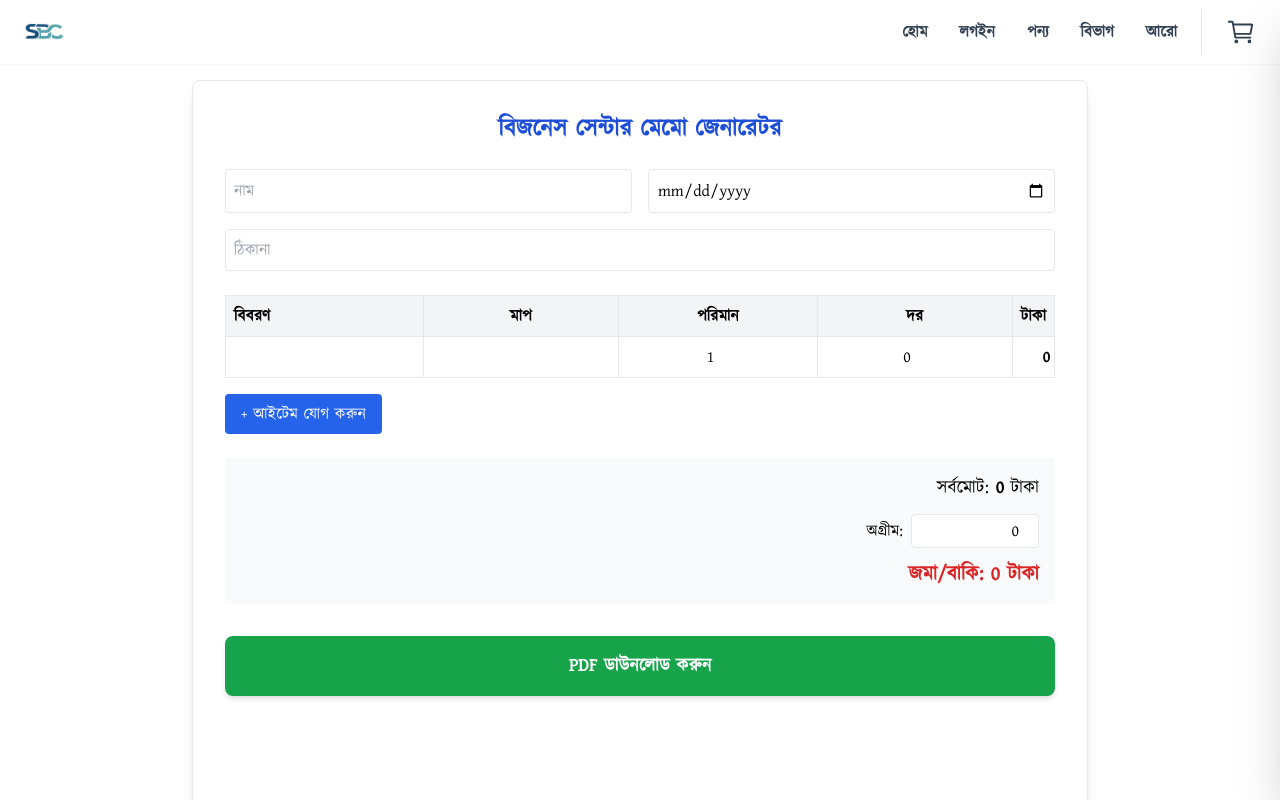
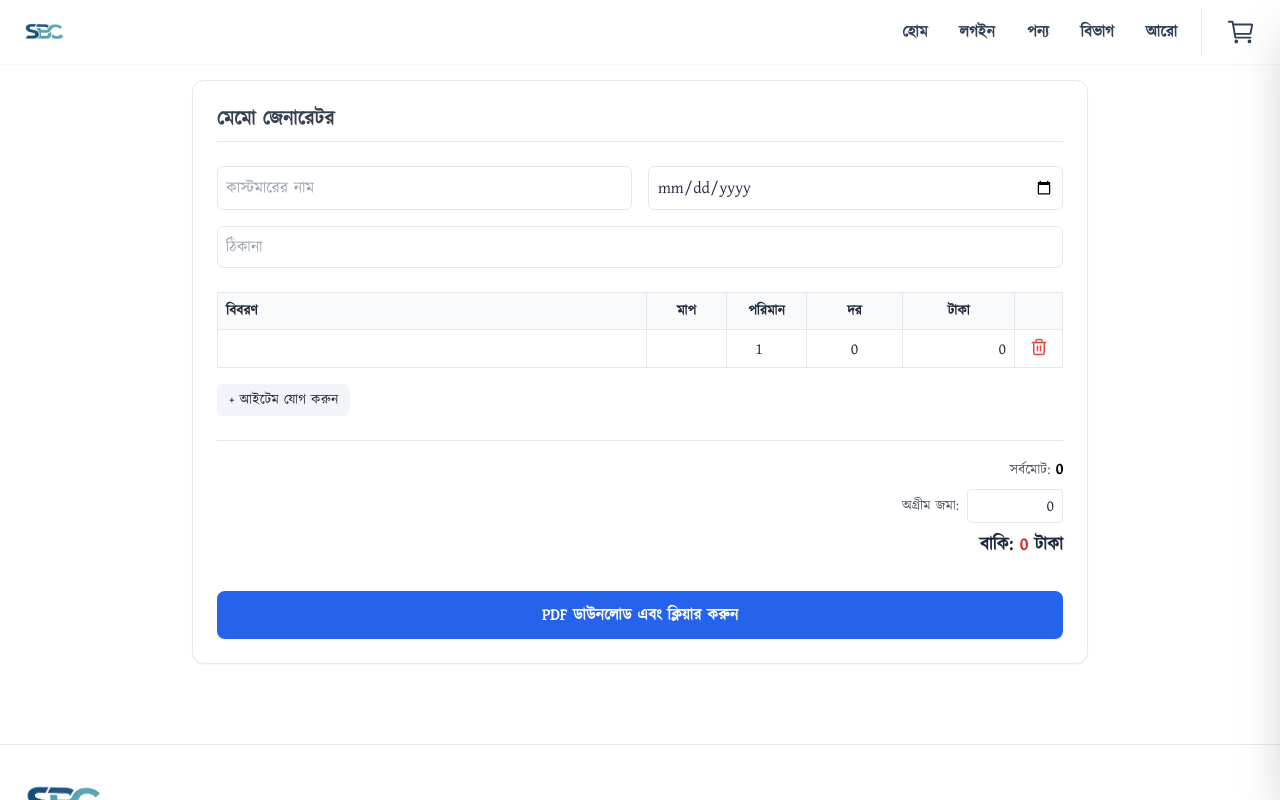
Before and after one commit to rknayem-cpu/sagotombusinesscenter, a Next.js app: page /memo in a window 1280 px wide. Shown: the top 800 px of the page. Built offline with nearby package versions, Linux system fonts and the light colour scheme; no server answers.

Commit message:
updated memo

```diff
--- a/app/memo/page.tsx
+++ b/app/memo/page.tsx
@@ -1,7 +1,7 @@
 "use client";
 import { useState, ChangeEvent } from "react";
+import { Trash2 } from "lucide-react"; // lucide-react আইকন লাইব্রেরি ব্যবহার করা হয়েছে
 
-// টাইপ ইন্টারফেস তৈরি
 interface Item {
   description: string;
   size: string;
@@ -18,26 +18,25 @@ interface FormData {
   advance: number;
 }
 
-export default function MemoForm() {
-  const [formData, setFormData] = useState<FormData>({
+// শুরুর ব্ল্যাঙ্ক স্টেট
+const initialState: FormData = {
   name: "",
   address: "",
   date: "",
   items: [{ description: "", size: "", quantity: 1, rate: 0, total: 0 }],
   advance: 0,
-  });
+};
 
-  // আইটেমের হিসাব আপডেট করা
+export default function MemoForm() {
+  const [formData, setFormData] = useState<FormData>(initialState);
+
   const updateItem = (index: number, field: keyof Item, value: string | number) => {
     const newItems = [...formData.items];
-
-    // টাইপ কাস্টিং নিশ্চিত করা
-    (newItems[index][field] as string | number) = value;
+    (newItems[index][field] as any) = value;
 
     if (field === "quantity" || field === "rate") {
       newItems[index].total = newItems[index].quantity * newItems[index].rate;
     }
-
     setFormData({ ...formData, items: newItems });
   };
 
@@ -46,6 +45,14 @@ export default function MemoForm() {
       ...formData,
       items: [...formData.items, { description: "", size: "", quantity: 1, rate: 0, total: 0 }],
     });
+  };
+
+  // আইটেম ডিলিট করার ফাংশন
+  const removeItem = (index: number) => {
+    if (formData.items.length > 1) {
+      const newItems = formData.items.filter((_, i) => i !== index);
+      setFormData({ ...formData, items: newItems });
+    }
   };
 
   const subTotal = formData.items.reduce((sum, item) => sum + item.total, 0);
@@ -64,114 +71,102 @@ export default function MemoForm() {
         const url = window.URL.createObjectURL(blob);
         const a = document.createElement("a");
         a.href = url;
-        a.download = `memo_${formData.name || 'document'}.pdf`;
+        a.download = `memo_${formData.name || "memo"}.pdf`;
         a.click();
-        window.URL.revokeObjectURL(url); // মেমোরি ক্লিনআপ
+
+        // PDF ডাউনলোডের পর ফর্ম রিসেট
+        setFormData(initialState);
+        alert("PDF সফলভাবে তৈরি হয়েছে এবং ফর্ম রিসেট করা হয়েছে।");
       }
     } catch (error) {
-      console.error("Error generating PDF:", error);
+      console.error("Error:", error);
     }
   };
 
   return (
-    <div className="p-8 max-w-4xl mx-auto bg-white shadow-lg border rounded-lg mt-20 min-h-screen text-black">
-      <h2 className="text-2xl font-bold mb-6 text-center text-blue-700">বিজনেস সেন্টার মেমো জেনারেটর</h2>
+    <div className="p-6 max-w-4xl mt-20 mx-auto bg-white border rounded-xl shadow-sm mt-10 text-slate-800">
+      <h2 className="text-xl font-bold mb-6 border-b pb-2 text-gray-700">মেমো জেনারেটর</h2>
 
-      <div className="grid grid-cols-2 gap-4 mb-6">
+      {/* টপ সেকশন */}
+      <div className="grid grid-cols-1 md:grid-cols-2 gap-4 mb-6">
         <input
-          type="text"
-          placeholder="নাম"
-          className="border p-2 rounded"
-          onChange={(e: ChangeEvent<HTMLInputElement>) => setFormData({...formData, name: e.target.value})}
+          type="text" placeholder="কাস্টমারের নাম" className="border p-2 rounded-md outline-blue-500"
+          value={formData.name}
+          onChange={(e) => setFormData({...formData, name: e.target.value})}
         />
         <input
-          type="date"
-          className="border p-2 rounded"
-          onChange={(e: ChangeEvent<HTMLInputElement>) => setFormData({...formData, date: e.target.value})}
+          type="date" className="border p-2 rounded-md outline-blue-500"
+          value={formData.date}
+          onChange={(e) => setFormData({...formData, date: e.target.value})}
         />
         <input
-          type="text"
-          placeholder="ঠিকানা"
-          className="border p-2 col-span-2 rounded"
-          onChange={(e: ChangeEvent<HTMLInputElement>) => setFormData({...formData, address: e.target.value})}
+          type="text" placeholder="ঠিকানা" className="border p-2 col-span-full rounded-md outline-blue-500"
+          value={formData.address}
+          onChange={(e) => setFormData({...formData, address: e.target.value})}
         />
       </div>
 
-      <table className="w-full mb-4 border-collapse border border-gray-300">
-        <thead>
-          <tr className="bg-gray-100">
+      {/* টেবিল সেকশন */}
+      <div className="overflow-x-auto">
+        <table className="w-full mb-4 border">
+          <thead className="bg-gray-50 text-sm">
+            <tr>
               <th className="border p-2 text-left">বিবরণ</th>
-            <th className="border p-2">মাপ</th>
-            <th className="border p-2">পরিমান</th>
-            <th className="border p-2">দর</th>
-            <th className="border p-2">টাকা</th>
+              <th className="border p-2 w-20">মাপ</th>
+              <th className="border p-2 w-20">পরিমান</th>
+              <th className="border p-2 w-24">দর</th>
+              <th className="border p-2 w-28">টাকা</th>
+              <th className="border p-2 w-12"></th>
             </tr>
           </thead>
           <tbody>
             {formData.items.map((item, index) => (
-            <tr key={index} className="hover:bg-gray-50">
-              <td className="border p-1">
-                <input
-                  className="w-full p-1 outline-none"
-                  value={item.description}
-                  onChange={(e) => updateItem(index, 'description', e.target.value)}
-                />
+              <tr key={index}>
+                <td className="border p-1"><input className="w-full px-2" value={item.description} onChange={(e) => updateItem(index, 'description', e.target.value)} /></td>
+                <td className="border p-1"><input className="w-full text-center" value={item.size} onChange={(e) => updateItem(index, 'size', e.target.value)} /></td>
+                <td className="border p-1"><input type="number"  className="w-full text-center"
+                value={item.quantity} onChange={(e) => updateItem(index, 'quantity', Number(e.target.value))} /></td>
+                <td className="border p-1"><input
+                className="w-full text-center" value={item.rate} onChange={(e) => updateItem(index, 'rate', Number(e.target.value))} /></td>
+                <td className="border p-1 text-right font-medium px-2">{item.total}</td>
+                <td className="border p-1 text-center">
+                  <button
+                    onClick={() => removeItem(index)}
+                    className="text-red-500 hover:bg-red-50 p-1 rounded"
+                    title="Delete"
+                  >
+                    <Trash2 size={18} />
+                  </button>
                 </td>
-              <td className="border p-1">
-                <input
-                  className="w-full p-1 outline-none text-center"
-                  value={item.size}
-                  onChange={(e) => updateItem(index, 'size', e.target.value)}
-                />
-              </td>
-              <td className="border p-1">
-                <input
-                  type="number"
-                  className="w-full p-1 outline-none text-center"
-                  value={item.quantity}
-                  onChange={(e) => updateItem(index, 'quantity', Number(e.target.value))}
-                />
-              </td>
-              <td className="border p-1">
-                <input
-                  type="number"
-                  className="w-full p-1 outline-none text-center"
-                  value={item.rate}
-                  onChange={(e) => updateItem(index, 'rate', Number(e.target.value))}
-                />
-              </td>
-              <td className="border p-1 text-right font-semibold">{item.total}</td>
               </tr>
             ))}
           </tbody>
         </table>
+      </div>
 
-      <button
-        onClick={addItem}
-        className="bg-blue-600 hover:bg-blue-700 text-white px-4 py-2 rounded mb-6 transition-colors"
-      >
+      <button onClick={addItem} className="text-sm bg-slate-100 hover:bg-slate-200 px-3 py-1.5 rounded-md font-medium transition-colors">
         + আইটেম যোগ করুন
       </button>
 
-      <div className="flex flex-col items-end gap-3 p-4 bg-gray-50 rounded">
-        <p className="text-lg">সর্বমোট: <span className="font-bold">{subTotal}</span> টাকা</p>
+      {/* ক্যালকুলেশন সেকশন */}
+      <div className="flex flex-col items-end mt-6 gap-2 border-t pt-4">
+        <p className="text-gray-600 text-sm">সর্বমোট: <span className="text-black font-bold text-base">{subTotal}</span></p>
         <div className="flex items-center gap-2">
-          <span>অগ্রীম:</span>
+          <span className="text-sm text-gray-600">অগ্রীম জমা:</span>
           <input
-            type="number"
-            className="border p-1 w-32 rounded text-right"
+             className="border px-2 py-1 w-24 rounded text-right outline-blue-500"
             value={formData.advance}
-            onChange={(e: ChangeEvent<HTMLInputElement>) => setFormData({...formData, advance: Number(e.target.value)})}
+            onChange={(e) => setFormData({...formData, advance: Number(e.target.value)})}
           />
         </div>
-        <p className="font-bold text-xl text-red-600">জমা/বাকি: {due} টাকা</p>
+        <p className="text-lg font-bold">বাকি: <span className="text-red-600">{due}</span> টাকা</p>
       </div>
 
       <button
         onClick={handleSubmit}
-        className="mt-8 bg-green-600 hover:bg-green-700 text-white px-6 py-4 rounded-lg w-full font-bold text-lg shadow-md transition-all"
+        className="mt-8 bg-blue-600 hover:bg-blue-700 text-white py-3 rounded-lg w-full font-semibold shadow-sm transition-all"
       >
-        PDF ডাউনলোড করুন
+        PDF ডাউনলোড এবং ক্লিয়ার করুন
       </button>
     </div>
   );
```
Lines whose indentation alone changed are shown as unchanged.
